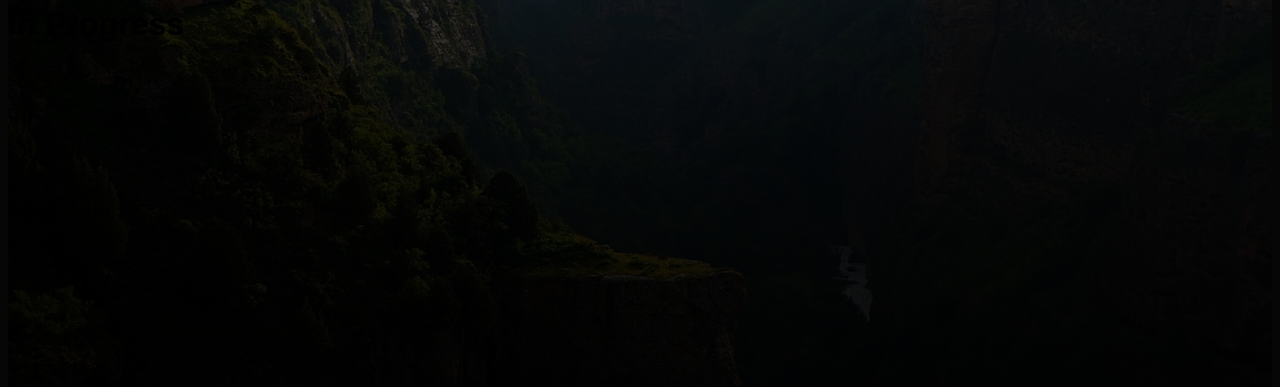
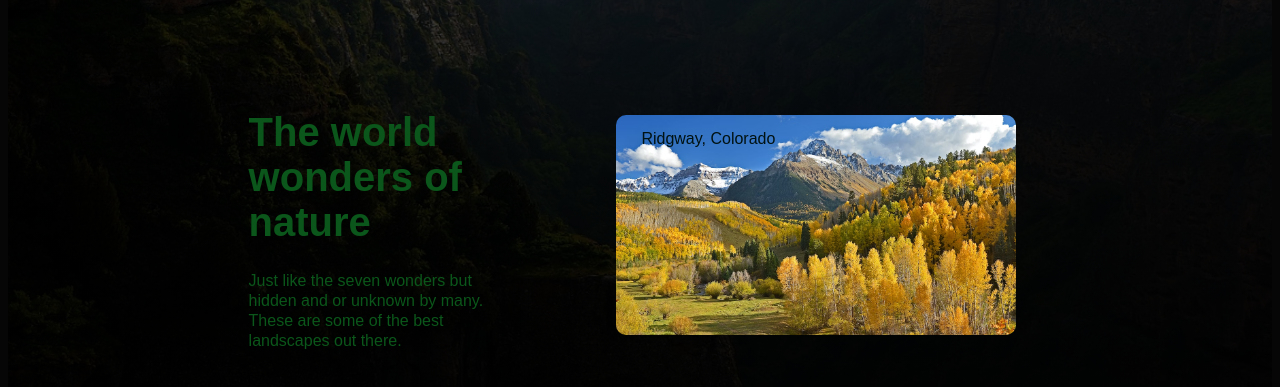
Before and after one commit to G3er/landing-page, a plain HTML site: page index.html in a window 1280 px wide. Shown: the part 183-570 px from the top of the page. Drawn offline with Linux system fonts and the light colour scheme.

Commit message:
Add Upper body

```diff
--- a/index.html
+++ b/index.html
@@ -8,7 +8,7 @@
             <title>Nature Landscapes</title>
         </head>
     <body>
-            <div class="container">
+        <div class="container">
                 <div class="navbar">
                 <img src="landscapes-1.png" class="logo" height="100" width="100">
                 <nav>
@@ -19,8 +19,17 @@
                     </ul>
                  </nav>
              </div>
-             <h1>In Progress</h1>
-         </div>
+
+         <div class="upper">
+            <div class="column">
+                <h1>The world wonders of nature</h1>
+                <p class="subtext">Just like the seven wonders but hidden and or unknown by many.
+                These are some of the best landscapes out there.
+                </p>
+            </div>
+            <div class="card">Ridgway, Colorado</div>
+        </div>
+        </div>
 
 </body>
 
--- a/styles.css
+++ b/styles.css
@@ -18,7 +18,7 @@ body{
 
 .navbar{
     display: flex;
-    height: 20%;
+    height: 10%;
     justify-content:center;
 }
 
@@ -57,3 +57,50 @@ ul li a{
     font-style: italic;
     transition: .3s;
 }
+
+
+.upper{
+    display: flex;
+    height: 80%;
+    align-items: center;
+}
+
+.column {
+    flex-basis: 20%;
+}
+
+h1 {
+    font-size: 40px;
+}
+
+.subtext {
+    color: rgb(47, 149, 47);
+    line-height: 20px;
+}
+
+h1, .subtext, .upper {
+    color: rgb(11, 86, 26);
+    gap: 100px;
+    justify-content: center;
+}
+
+.card {
+    color: rgb(1, 18, 18);
+    font-weight: 400;
+    width: 400px;
+    height: 220px;
+    display: inline-block;
+    border-radius: 10px;
+    padding: 15px 25px;
+    box-sizing: border-box;
+    cursor: pointer;
+    margin: 10px 15px;
+    background-image: url(photo-1503424886307-b090341d25d1.png);
+    background-position: center;
+    background-size: cover;
+    transition: transform 0.5s;
+}
+
+.card:hover {
+    transform: translateY(-10px);
+}
```
Also changed, not shown: photo-1503424886307-b090341d25d1.png (added).
